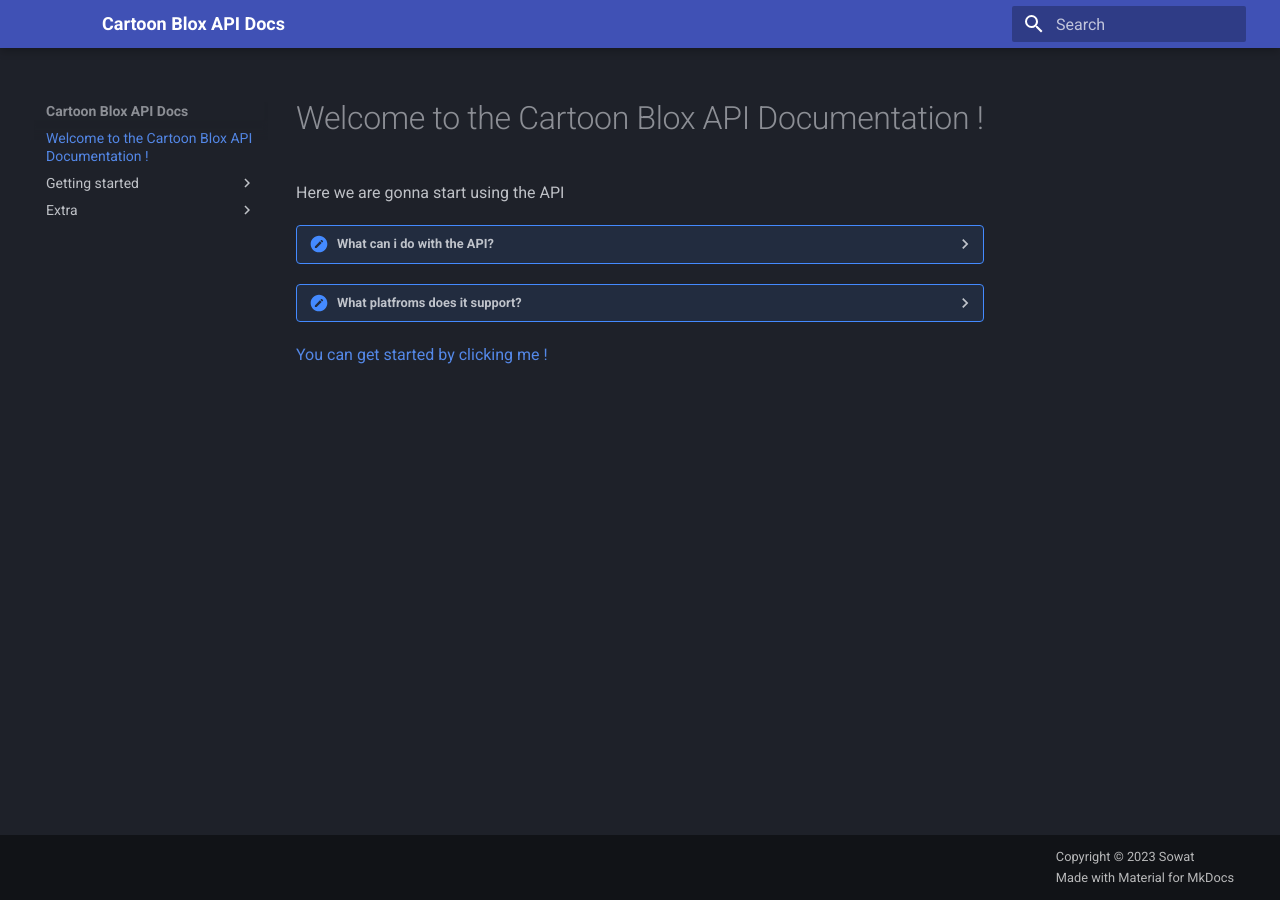
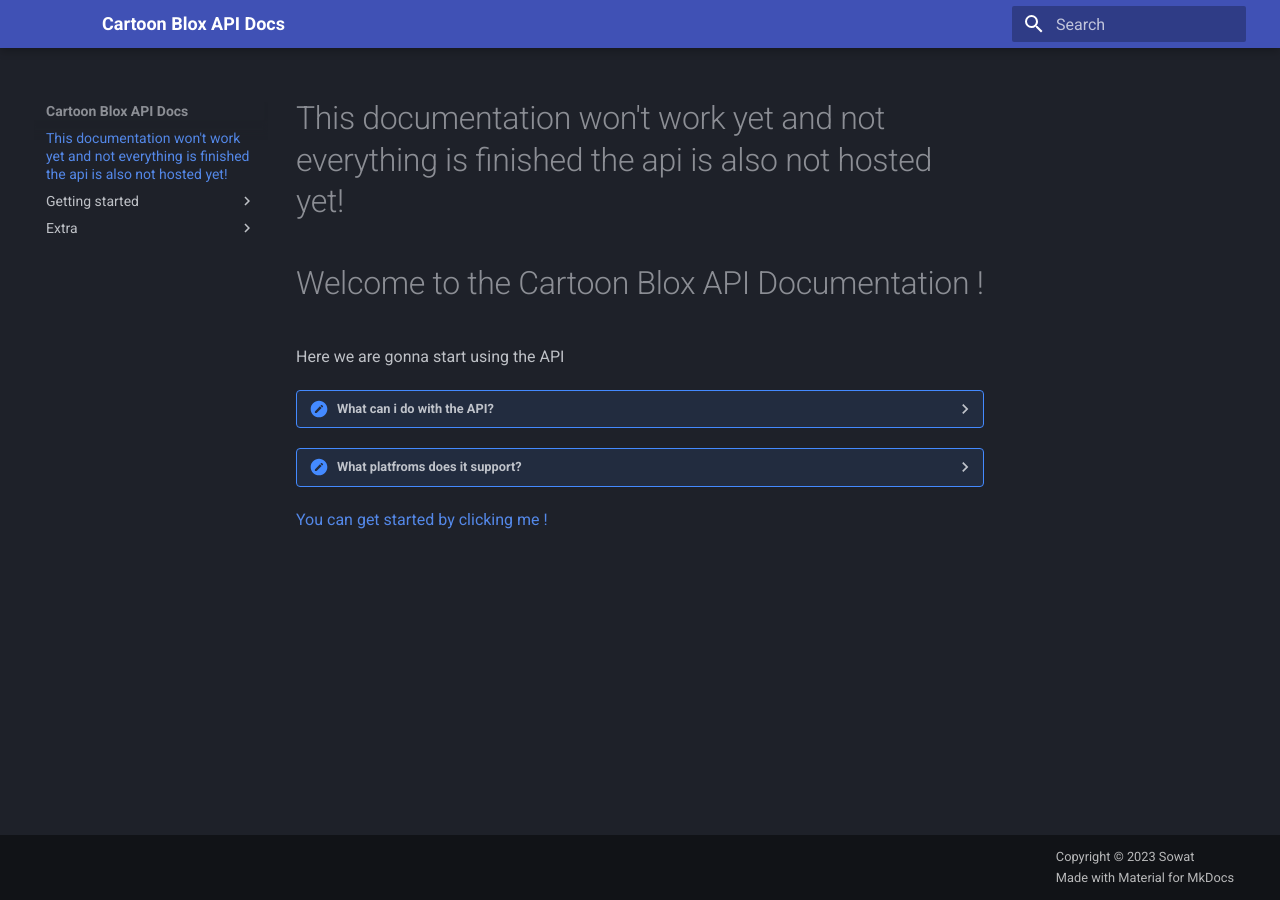
Before and after one commit to Sowat-Official/docs.api.cartoon-blox.ml, an MkDocs documentation site: the page built from docs/index.md, in a window 1280 px wide. Built offline with MkDocs 1.6.1 and Material for MkDocs 9.7.7, drawn with Linux system fonts in a browser that asks for light colours.

Commit message:
added warning

```diff
--- a/docs/index.md
+++ b/docs/index.md
@@ -1,3 +1,5 @@
+#This documentation won't work yet and not everything is finished the api is also not hosted yet!
+
 #Welcome to the Cartoon Blox API Documentation !
 Here we are gonna start using the API
 <details>
```
